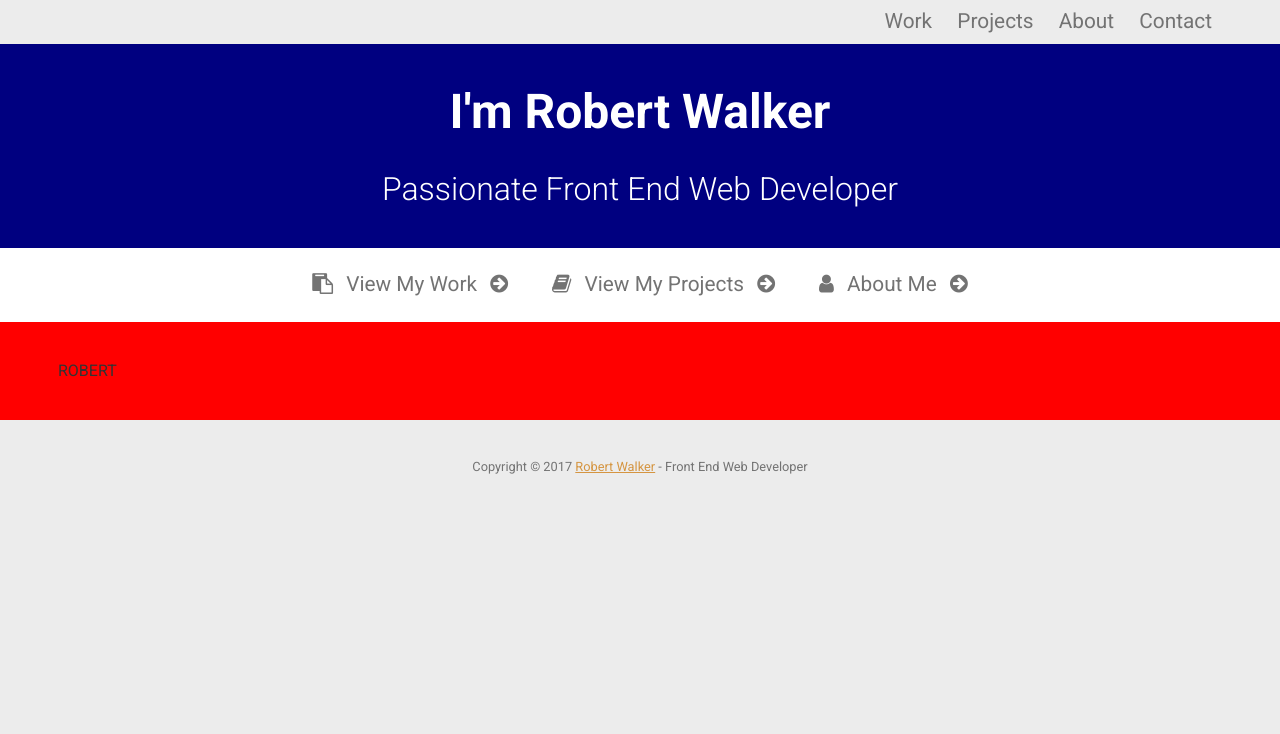
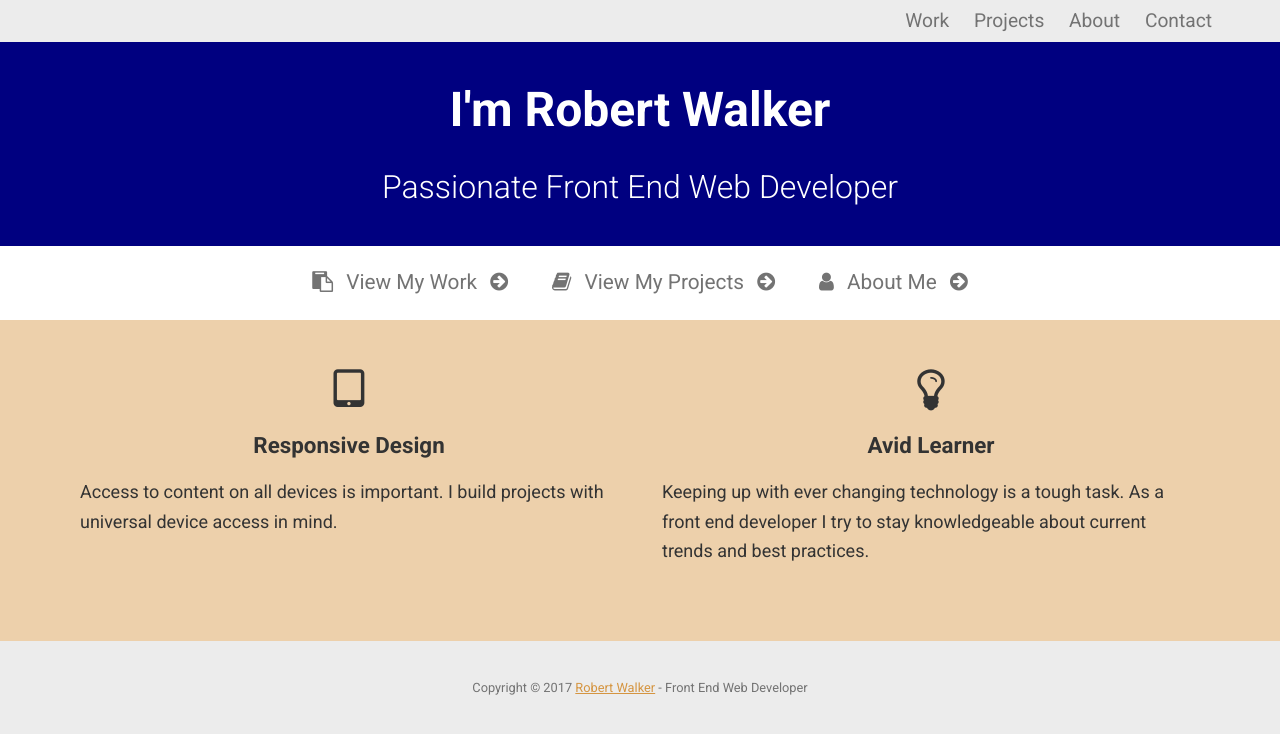
Before and after one commit to demond611/portfolio_2017, a website: page app/index.html in a window 1280 px wide. Drawn offline with Linux system fonts and the light colour scheme.

Commit message:
finished index.html, base page layout of pages

```diff
--- /dev/null
+++ b/app/assets/styles/modules/_generic-content.css
@@ -0,0 +1,18 @@
+.generic-content {
+
+	p {
+		font-weight: 400;
+		line-height: 1.65;
+		margin: 0;
+
+		@mixin atSmall {
+			font-size: 1.125rem;
+			margin: 0 0 1.8rem 0;
+		}
+	}
+
+	p a {
+		font-weight: 700;
+	}
+
+}
--- a/app/assets/styles/modules/_page-content.css
+++ b/app/assets/styles/modules/_page-content.css
@@ -31,6 +31,7 @@
 	&__site-list {
 		font-size: 1.3rem;
 		margin-bottom: 20px;
+		width: 100%;
 
 		a > span {
 			margin-right: .5rem;
@@ -41,6 +42,7 @@
 			margin-bottom: 0;
 			margin-right: 1.25rem;
 			margin-left: 1.25rem;
+			width: initial;
 		}
 	}
 
--- a/app/assets/styles/modules/_page-misc.css
+++ b/app/assets/styles/modules/_page-misc.css
@@ -1,6 +1,19 @@
 .page-misc {
 
-	background: red;
-	padding: 2.5em 0;
+	background: #edd0ab;
+	padding: 1.5em 0;
+
+	&__text-content {
+		padding: 10px;
+	}
+
+	&__misc-image {
+		text-align: center;
+	}
+
+	&__header {
+		text-align: center;
+		font-size: 1.4rem;
+	}
 
 }
--- a/app/assets/styles/modules/_primary-nav.css
+++ b/app/assets/styles/modules/_primary-nav.css
@@ -5,7 +5,7 @@
 	font-weight: 400;
 
 	@mixin atSmall {
-		font-size: 1.3rem;
+		font-size: 1.2rem;
 		float: right;
 	}
 
--- /dev/null
+++ b/app/assets/styles/modules/_row.css
@@ -0,0 +1,30 @@
+.row {
+
+	@mixin clearfix;
+
+	width: 100%;
+
+	[class*='col-'] {
+        float: left;
+        min-height: 1px;
+        /*-- our gutter --*/
+        padding: 12px;
+    }
+
+    /*&__col-4 {
+        width: 100%;
+
+        @mixin atSmall {
+        	width: 33.33%;
+        }
+    }*/
+
+    &__col-6 {
+        width: 100%;
+
+        @mixin atSmall {
+            width: 50%;
+        }
+    }
+
+}
--- a/app/assets/styles/styles.css
+++ b/app/assets/styles/styles.css
@@ -8,4 +8,6 @@
 @import "modules/_page-title";
 @import "modules/_page-content";
 @import "modules/_page-misc";
+@import "modules/_row";
+@import "modules/_generic-content";
 @import "modules/_site-footer";
--- a/app/index.html
+++ b/app/index.html
@@ -76,8 +76,29 @@
 	</section>
 	<section class="page-misc">
 		<div class="wrapper">
-			<div class="page-misc__text-content">
-				ROBERT
+			<div class="row generic-content">
+				<div class="row__col-6">
+					<div class="page-misc__text-content">
+						<div class="page-misc__misc-image">
+							<i class="fa fa-tablet fa-3x" aria-hidden="true"></i>
+						</div>
+						<h2 class="page-misc__header">
+							Responsive Design
+						</h2>
+						<p>Access to content on all devices is important. I build projects with universal device access in mind.</p>
+					</div>
+				</div>
+				<div class="row__col-6">
+					<div class="page-misc__text-content">
+						<div class="page-misc__misc-image">
+							<i class="fa fa-lightbulb-o fa-3x" aria-hidden="true"></i>
+						</div>
+						<h2 class="page-misc__header">
+							Avid Learner
+						</h2>
+						<p>Keeping up with ever changing technology is a tough task. As a front end developer I try to stay knowledgeable about current trends and best practices.</p>
+					</div>
+				</div>
 			</div>
 		</div>
 	</section>
--- a/app/temp/styles/styles.css
+++ b/app/temp/styles/styles.css
@@ -492,7 +492,7 @@ a {
 @media (min-width: 568px) {
 
 .primary-nav {
-		font-size: 1.3rem;
+		font-size: 1.2rem;
 		float: right
 
 }
@@ -600,6 +600,7 @@ a {
 .page-content__site-list {
 		font-size: 1.3rem;
 		margin-bottom: 20px;
+		width: 100%;
 	}
 
 .page-content__site-list a > span {
@@ -612,16 +613,86 @@ a {
 .page-content__site-list {
 			margin-bottom: 0;
 			margin-right: 1.25rem;
-			margin-left: 1.25rem
+			margin-left: 1.25rem;
+			width: initial
 	}
 	}
 
 .page-misc {
 
-	background: red;
-	padding: 2.5em 0;
+	background: #edd0ab;
+	padding: 1.5em 0;
 
 }
+
+.page-misc__text-content {
+		padding: 10px;
+	}
+
+.page-misc__misc-image {
+		text-align: center;
+	}
+
+.page-misc__header {
+		text-align: center;
+		font-size: 1.4rem;
+	}
+
+.row {
+
+	width: 100%;
+
+}
+
+.row::after {
+		content: "";
+		clear: both;
+		display: table;
+	}
+
+.row [class*='col-'] {
+        float: left;
+        min-height: 1px;
+        /*-- our gutter --*/
+        padding: 12px;
+    }
+
+/*&__col-4 {
+        width: 100%;
+
+        @mixin atSmall {
+        	width: 33.33%;
+        }
+    }*/
+
+.row__col-6 {
+        width: 100%;
+    }
+
+@media (min-width: 568px) {
+
+.row__col-6 {
+            width: 50%
+    }
+	}
+
+.generic-content p {
+		font-weight: 400;
+		line-height: 1.65;
+		margin: 0;
+	}
+
+@media (min-width: 568px) {
+
+.generic-content p {
+			font-size: 1.125rem;
+			margin: 0 0 1.8rem 0
+	}
+	}
+
+.generic-content p a {
+		font-weight: 700;
+	}
 
 .site-footer {
 
```
